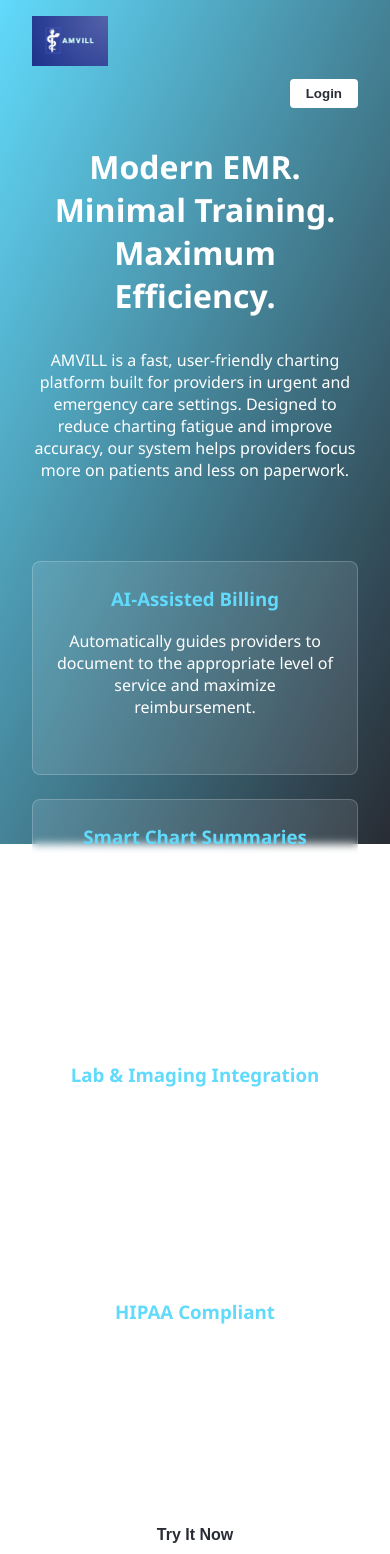
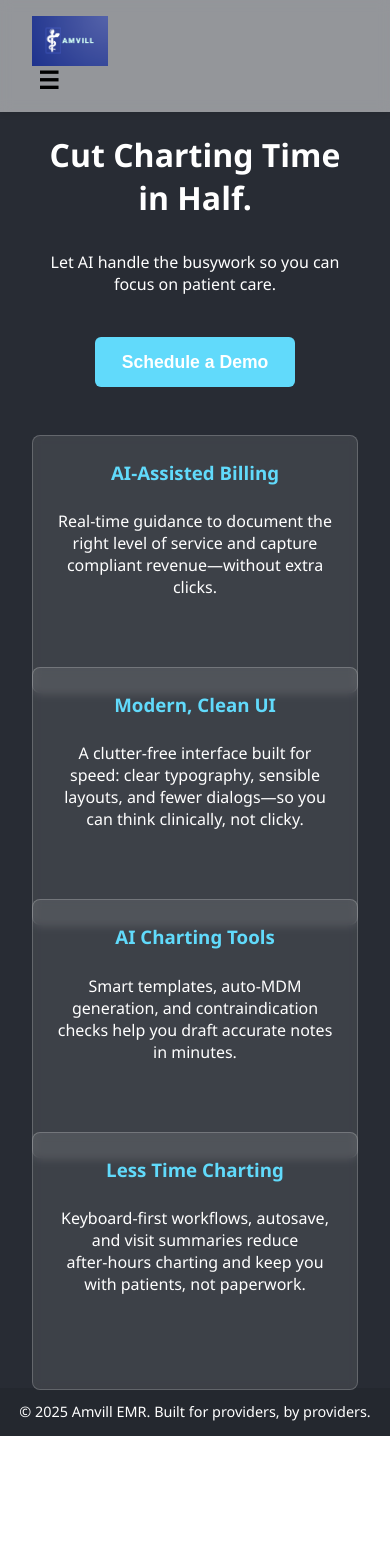
Before and after one commit to Taitai76/amvill-emr2.0, a React (Create React App) app in the folder frontend/: page / in a window 390 px wide. Shown: the top 1554 px of the page. After the commit the page ends 1436 px from the top, so only its background shows below. Built offline with nearby package versions, Linux system fonts and the light colour scheme.

Commit message:
Updated Landing page

```diff
--- a/frontend/src/components/LandingPage/LandingPage.css
+++ b/frontend/src/components/LandingPage/LandingPage.css
@@ -1,19 +1,32 @@
-
+html, body, #root { height: 100%; }
+body { background: linear-gradient(to bottom right, #61dafb, #282c34); }
 
 .landing-page {
-  height: 100vh;
-  background: linear-gradient(to bottom right, #61dafb, #282c34);
-  color: white;
+  min-height: 100%;
   display: flex;
   flex-direction: column;
+  color: white;
   font-family: 'Segoe UI', Tahoma, Geneva, Verdana, sans-serif;
+}
+
+/* Sticky navbar */
+.sticky-header {
+  position: sticky;
+  top: 0;
+  background-color: rgba(255, 255, 255, 0.50);
+  padding: 1em 2em;
+  display: flex;
+  justify-content: space-between;
+  align-items: center;
+  z-index: 10;
+  backdrop-filter: blur(6px);
+  box-shadow: 0 2px 6px rgba(0,0,0,0.1);
 }
 
 .landing-header {
   display: flex;
   justify-content: space-between;
   align-items: center;
-  padding: 1em 2em;
 }
 
 .landing-logo {
@@ -21,29 +34,13 @@
   animation: fadeIn 1.5s ease;
 }
 
-.login-btn {
-  padding: 0.5em 1.2em;
-  border: none;
-  border-radius: 4px;
-  background-color: white;
-  color: #282c34;
-  font-weight: bold;
-  cursor: pointer;
-  transition: transform 0.2s ease;
-}
-
-.login-btn:hover {
-  transform: scale(1.05);
-}
-
 .landing-content {
-  flex-grow: 1;
+  flex: 1;
   display: flex;
   flex-direction: column;
   align-items: center;
-  justify-content: center;
   text-align: center;
-  padding: 0 2em;
+  padding: 0 2em 3rem;
 }
 
 .landing-content h1 {
@@ -55,69 +52,29 @@
 .landing-content p {
   font-size: 1.2rem;
   max-width: 600px;
-  margin-bottom: 2rem;
+  margin-bottom: 1.25rem;
 }
 
 .cta-btn {
-  padding: 0.75em 1.5em;
+  margin: 1.25em 0 0;
+  padding: 0.8em 1.5em;
+  background-color: #61dafb;
+  color: white;
+  font-size: 1.1rem;
+  font-weight: bold;
   border: none;
-  border-radius: 4px;
-  background-color: white;
-  color: #282c34;
-  font-size: 1rem;
-  font-weight: bold;
+  border-radius: 6px;
   cursor: pointer;
-  transition: transform 0.2s ease;
+  transition: background 0.3s ease;
 }
+.cta-btn:hover { background-color: #4fbada; }
 
-.cta-btn:hover {
-  transform: scale(1.05);
-}
-
-.landing-footer {
-  text-align: center;
-  padding: 1em;
-  font-size: 0.9rem;
-  background-color: rgba(0, 0, 0, 0.1);
-}
-
-/* Animations */
-@keyframes fadeIn {
-  from {
-    opacity: 0;
-    transform: translateY(-8px);
-  }
-  to {
-    opacity: 1;
-    transform: translateY(0);
-  }
-}
-
-@media (max-width: 768px) {
-  .landing-header {
-    flex-direction: column;
-    align-items: flex-start;
-  }
-
-  .login-btn {
-    align-self: flex-end;
-    margin-top: 1em;
-  }
-
-  .landing-content h1 {
-    font-size: 2rem;
-  }
-
-  .landing-content p {
-    font-size: 1rem;
-  }
-}
-
+/* Feature grid */
 .features {
   display: grid;
-  grid-template-columns: repeat(auto-fit, minmax(250px, 1fr));
+  grid-template-columns: repeat(2, 1fr); /* 2 per row on desktop */
   gap: 2em;
-  margin: 3em 0;
+  margin: 3em 0 0;
   width: 100%;
   max-width: 1000px;
 }
@@ -130,6 +87,12 @@
   transition: background 0.3s ease;
   color: white;
   border: 1px solid rgba(255, 255, 255, 0.2);
+  display: flex;
+  flex-direction: column;
+  justify-content: center; /* Vertical centering */
+  align-items: center;     /* Center horizontally */
+  text-align: center;
+  height: 100%; /* Equal height */
 }
 
 .feature-card:hover {
@@ -138,59 +101,99 @@
 
 .feature-card h3 {
   margin-top: 0;
+  margin-bottom: 0.5em;
   color: #61dafb;
 }
 
+.feature-card p {
+  flex-grow: 1;
+}
+
+.landing-footer {
+  margin-top: auto;
+  text-align: center;
+  padding: 1em;
+  font-size: 0.9rem;
+  background-color: rgba(0, 0, 0, 0.1);
+}
+
+/* Menu Button + Dropdown */
+.menu-wrapper { position: relative; }
+.menu-btn {
+  font-size: 1.5rem;
+  background: none;
+  border: none;
+  cursor: pointer;
+  font-weight: bold;
+}
+.menu-btn:focus { outline: 2px solid #61dafb; }
+
+.dropdown-menu {
+  position: absolute;
+  top: 2.5em;
+  right: 0;
+  background: white;
+  border: 1px solid #ccc;
+  border-radius: 8px;
+  padding: 0.5em;
+  box-shadow: 0 4px 8px rgba(0,0,0,0.15);
+  z-index: 99;
+}
+.dropdown-menu button {
+  background: none;
+  border: none;
+  padding: 0.5em 1em;
+  text-align: left;
+  width: 100%;
+  cursor: pointer;
+  font-size: 1rem;
+}
+.dropdown-menu button:hover { background-color: #f0f0f0; }
+.dropdown-menu button:focus { outline: 2px solid #61dafb; }
+
+/* Modal demo form */
+.demo-overlay {
+  position: fixed;
+  top: 0; left: 0;
+  width: 100%; height: 100%;
+  background: rgba(0,0,0,0.6);
+  display: flex; justify-content: center; align-items: center;
+  z-index: 100;
+}
+.demo-form {
+  background: white;
+  color: #282c34;
+  padding: 2em;
+  border-radius: 12px;
+  width: 90%;
+  max-width: 400px;
+}
+.demo-form input,
+.demo-form textarea {
+  width: 100%;
+  margin-bottom: 1em;
+  padding: 0.75em;
+  border-radius: 6px;
+  border: 1px solid #ccc;
+}
+.form-actions { display: flex; justify-content: space-between; }
+.demo-form button[disabled] { opacity: 0.7; cursor: not-allowed; }
+.form-error { color: #b00020; margin-top: 0.5em; }
+.demo-success p { color: #222; margin-bottom: 1em; }
+
+/* Animations */
+@keyframes fadeIn {
+  from { opacity: 0; transform: translateY(-8px); }
+  to   { opacity: 1; transform: translateY(0); }
+}
+
+/* Responsive tweaks */
 @media (max-width: 768px) {
+  .landing-header { flex-direction: column; align-items: flex-start; }
+  .landing-content h1 { font-size: 2rem; }
+  .landing-content p { font-size: 1rem; }
   .features {
-    grid-template-columns: 1fr;
+    grid-template-columns: 1fr; /* Stack on mobile */
     gap: 1.5em;
   }
 }
-
-.demo-btn {
-  margin-left: 1em;
-  background-color: transparent;
-  border: 2px solid #61dafb;
-  color: #61dafb;
-  padding: 0.5em 1em;
-  border-radius: 4px;
-  font-weight: bold;
-  cursor: pointer;
-}
-
-.modal-overlay {
-  position: fixed;
-  top: 0;
-  left: 0;
-  height: 100%;
-  width: 100%;
-  background: rgba(0,0,0,0.6);
-  display: flex;
-  align-items: center;
-  justify-content: center;
-  z-index: 1000;
-}
-
-.modal-content {
-  background: white;
-  color: black;
-  padding: 2em;
-  border-radius: 8px;
-  max-width: 400px;
-  width: 90%;
-}
-
-.modal-content input,
-.modal-content textarea {
-  width: 100%;
-  margin-bottom: 1em;
-  padding: 0.5em;
-  border-radius: 4px;
-  border: 1px solid #ccc;
-}
-
-.modal-content .button-group {
-  display: flex;
-  justify-content: space-between;
-}
--- a/frontend/src/components/LandingPage/LandingPage.js
+++ b/frontend/src/components/LandingPage/LandingPage.js
@@ -1,116 +1,217 @@
-
-import React from "react";
+import React, { useState, useEffect, useRef } from "react";
 import { useNavigate } from "react-router-dom";
 import "./LandingPage.css";
 import logo from "./Amvill.png";
-import { useState } from "react";
 
 function LandingPage() {
+  const [menuOpen, setMenuOpen] = useState(false);
+  const [showDemoForm, setShowDemoForm] = useState(false);
+  const [submitting, setSubmitting] = useState(false);
+  const [submitted, setSubmitted] = useState(false);
+  const [submitError, setSubmitError] = useState("");
+
+  const menuRef = useRef(null);
+  const modalRef = useRef(null);
   const navigate = useNavigate();
-  const [isDemoOpen, setIsDemoOpen] = useState(false);
 
-  const handleDemoSubmit = (e) => {
-    e.preventDefault();
-    const formData = new FormData(e.target);
+  const toggleMenu = () => setMenuOpen((prev) => !prev);
+  const handleLogin = () => {
+    navigate("/login");
+    setMenuOpen(false);
+  };
+  const handleDemoClick = () => {
+    setShowDemoForm(true);
+    setMenuOpen(false);
+  };
+  const closeDemoForm = () => {
+    setShowDemoForm(false);
+    setSubmitted(false);
+    setSubmitError("");
+  };
 
-    fetch("https://formspree.io/f/mvgqrwzw", {
-      method: "POST",
-      body: formData,
-      headers: { Accept: "application/json" },
-    })
-      .then((res) => {
-        if (res.ok) {
-          alert("Thank you! We'll contact you shortly.");
-          setIsDemoOpen(false);
-        } else {
-          alert("Oops! Something went wrong.");
-        }
-      })
-      .catch(() => alert("Error submitting form."));
-  };
+  // Close menu on outside click + close menu/modal on Escape
+  useEffect(() => {
+    const handleClickOutside = (e) => {
+      if (menuRef.current && !menuRef.current.contains(e.target)) {
+        setMenuOpen(false);
+      }
+    };
+    const handleEsc = (e) => {
+      if (e.key === "Escape") {
+        setMenuOpen(false);
+        setShowDemoForm(false);
+      }
+    };
+    document.addEventListener("mousedown", handleClickOutside);
+    document.addEventListener("keydown", handleEsc);
+    return () => {
+      document.removeEventListener("mousedown", handleClickOutside);
+      document.removeEventListener("keydown", handleEsc);
+    };
+  }, []);
+
+  // Lock background scroll while modal is open
+  useEffect(() => {
+    document.body.style.overflow = showDemoForm ? "hidden" : "auto";
+  }, [showDemoForm]);
 
   return (
     <div className="landing-page">
-      <header className="landing-header">
+      <header className="landing-header sticky-header">
         <img src={logo} alt="Amvill EMR" className="landing-logo" />
-        <button className="login-btn" onClick={() => navigate("/login")}>
-          Login
-        </button>
+
+        <div className="menu-wrapper" ref={menuRef}>
+          <button
+            className="menu-btn"
+            onClick={toggleMenu}
+            type="button"
+            aria-haspopup="menu"
+            aria-expanded={menuOpen}
+            aria-controls="landing-menu"
+          >
+            ☰
+          </button>
+
+          {menuOpen && (
+            <div className="dropdown-menu" id="landing-menu" role="menu">
+              <button type="button" onClick={handleLogin} role="menuitem">
+                Login
+              </button>
+              <button type="button" onClick={handleDemoClick} role="menuitem">
+                Book a Demo
+              </button>
+            </div>
+          )}
+        </div>
       </header>
 
       <main className="landing-content">
-        <h1>Modern EMR. Minimal Training. Maximum Efficiency.</h1>
-        <p>
-          AMVILL is a fast, user-friendly charting platform built for providers
-          in urgent and emergency care settings. Designed to reduce charting
-          fatigue and improve accuracy, our system helps providers focus more on
-          patients and less on paperwork.
-        </p>
+        <h1>Cut Charting Time in Half.</h1>
+        <p>Let AI handle the busywork so you can focus on patient care.</p>
+
+        <button className="cta-btn" onClick={handleDemoClick} type="button">
+          Schedule a Demo
+        </button>
 
         <div className="features">
           <div className="feature-card">
-            <h3>AI-Assisted Billing</h3>
+            <h3>AI‑Assisted Billing</h3>
             <p>
-              Automatically guides providers to document to the appropriate
-              level of service and maximize reimbursement.
+              Real‑time guidance to document the right level of service and
+              capture compliant revenue—without extra clicks.
             </p>
           </div>
+
           <div className="feature-card">
-            <h3>Smart Chart Summaries</h3>
+            <h3>Modern, Clean UI</h3>
             <p>
-              Each patient visit generates a clear, narrative summary that's
-              easily digestible — even by outside specialists or hospitals.
+              A clutter‑free interface built for speed: clear typography,
+              sensible layouts, and fewer dialogs—so you can think clinically,
+              not clicky.
             </p>
           </div>
+
           <div className="feature-card">
-            <h3>Lab & Imaging Integration</h3>
+            <h3>AI Charting Tools</h3>
             <p>
-              Seamlessly imports labs and imaging from other systems and
-              summarizes them for fast clinical review.
+              Smart templates, auto‑MDM generation, and contraindication checks
+              help you draft accurate notes in minutes.
             </p>
           </div>
+
           <div className="feature-card">
-            <h3>HIPAA Compliant</h3>
+            <h3>Less Time Charting</h3>
             <p>
-              Every feature is built with patient privacy and regulatory
-              compliance in mind — from login to discharge.
+              Keyboard‑first workflows, autosave, and visit summaries reduce
+              after‑hours charting and keep you with patients, not paperwork.
             </p>
           </div>
         </div>
-
-        <button className="cta-btn" onClick={() => navigate("/login")}>
-          Try It Now
-        </button>
-
-        <button className="demo-btn" onClick={() => setIsDemoOpen(true)}>
-          Schedule a Demo
-        </button>
-
-        {isDemoOpen && (
-          <div className="modal-overlay">
-            <div className="modal-content">
-              <h2>Schedule a Demo</h2>
-              <form onSubmit={handleDemoSubmit}>
-                <input name="name" placeholder="Your Name" required />
-                <input name="email" placeholder="Email" type="email" required />
-                <input name="practice" placeholder="Practice Name" />
-                <textarea name="message" placeholder="Optional message" />
-                <div className="button-group">
-                  <button type="submit">Submit</button>
-                  <button type="button" onClick={() => setIsDemoOpen(false)}>
-                    Cancel
-                  </button>
-                </div>
-              </form>
-            </div>
-          </div>
-        )}
       </main>
 
       <footer className="landing-footer">
         © {new Date().getFullYear()} Amvill EMR. Built for providers, by
         providers.
       </footer>
+
+      {showDemoForm && (
+        <div
+          className="demo-overlay"
+          onClick={(e) => {
+            if (modalRef.current && !modalRef.current.contains(e.target)) {
+              closeDemoForm();
+            }
+          }}
+        >
+          <div
+            className="demo-form"
+            ref={modalRef}
+            role="dialog"
+            aria-modal="true"
+            aria-labelledby="demo-title"
+          >
+            <h3 id="demo-title">Schedule a Demo</h3>
+
+            {!submitted ? (
+              <form
+                onSubmit={async (e) => {
+                  e.preventDefault();
+                  setSubmitting(true);
+                  setSubmitError("");
+                  const formData = new FormData(e.currentTarget);
+                  try {
+                    const res = await fetch("https://formspree.io/f/mvgqrwzw", {
+                      method: "POST",
+                      body: formData,
+                      headers: { Accept: "application/json" },
+                    });
+                    if (!res.ok) throw new Error("Submit failed");
+                    setSubmitted(true);
+                  } catch (err) {
+                    setSubmitError("Something went wrong. Please try again.");
+                  } finally {
+                    setSubmitting(false);
+                  }
+                }}
+              >
+                <input
+                  name="name"
+                  type="text"
+                  placeholder="Your Name"
+                  required
+                />
+                <input
+                  name="email"
+                  type="email"
+                  placeholder="Your Email"
+                  required
+                />
+                <textarea
+                  name="message"
+                  placeholder="Tell us about your clinic..."
+                  rows={4}
+                />
+                <div className="form-actions">
+                  <button type="submit" disabled={submitting}>
+                    {submitting ? "Submitting…" : "Submit"}
+                  </button>
+                  <button type="button" onClick={closeDemoForm}>
+                    Cancel
+                  </button>
+                </div>
+                {submitError && <p className="form-error">{submitError}</p>}
+              </form>
+            ) : (
+              <div className="demo-success">
+                <p>Thanks! We’ll be in touch shortly.</p>
+                <button type="button" onClick={closeDemoForm}>
+                  Close
+                </button>
+              </div>
+            )}
+          </div>
+        </div>
+      )}
     </div>
   );
 }
--- a/frontend/src/components/Login/Login.css
+++ b/frontend/src/components/Login/Login.css
@@ -1,5 +1,6 @@
 .login-page {
   height: 100vh;
+  color: #666;
   background: linear-gradient(to right, #f0f4f8, #d9e7f2);
   display: flex;
   align-items: center;
```
